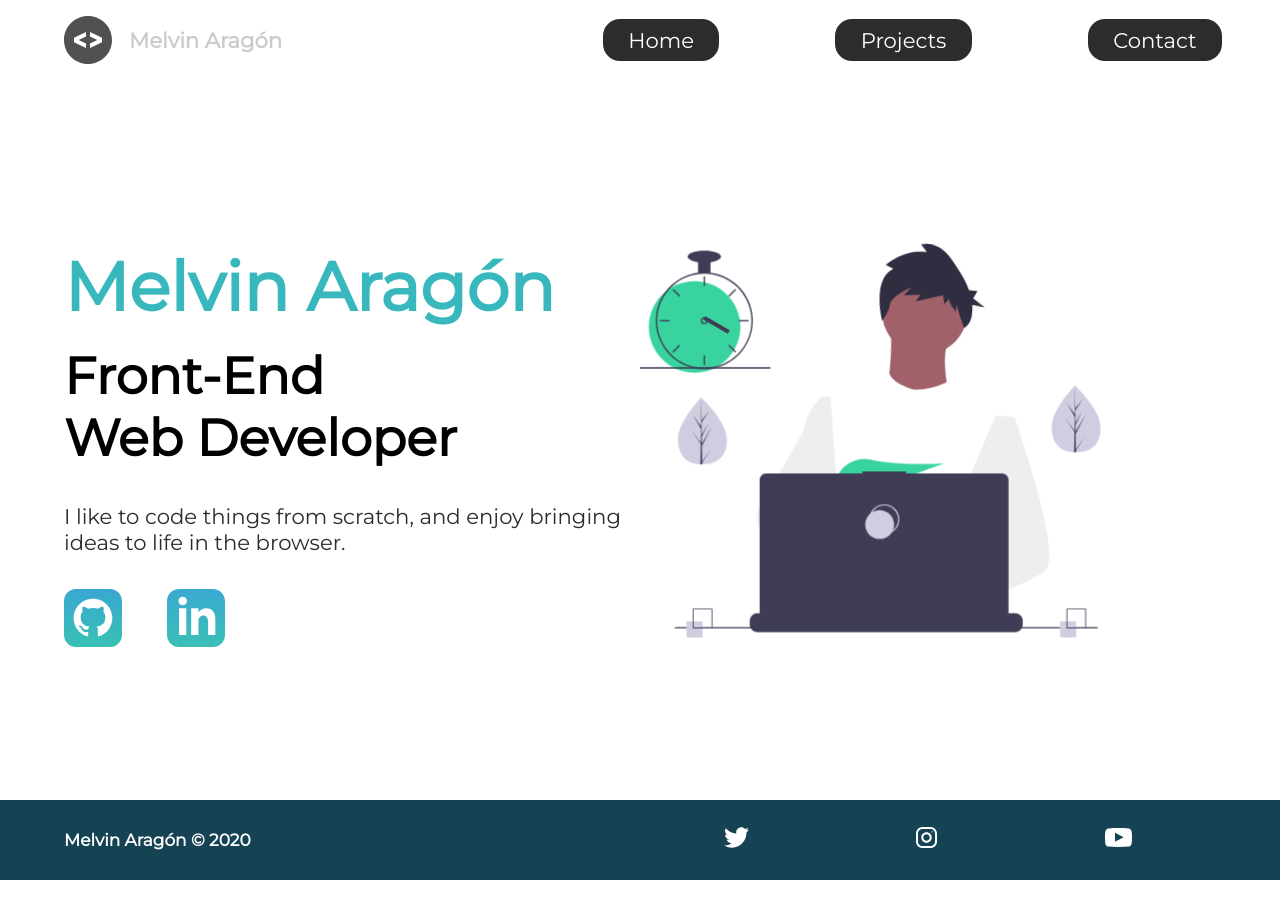
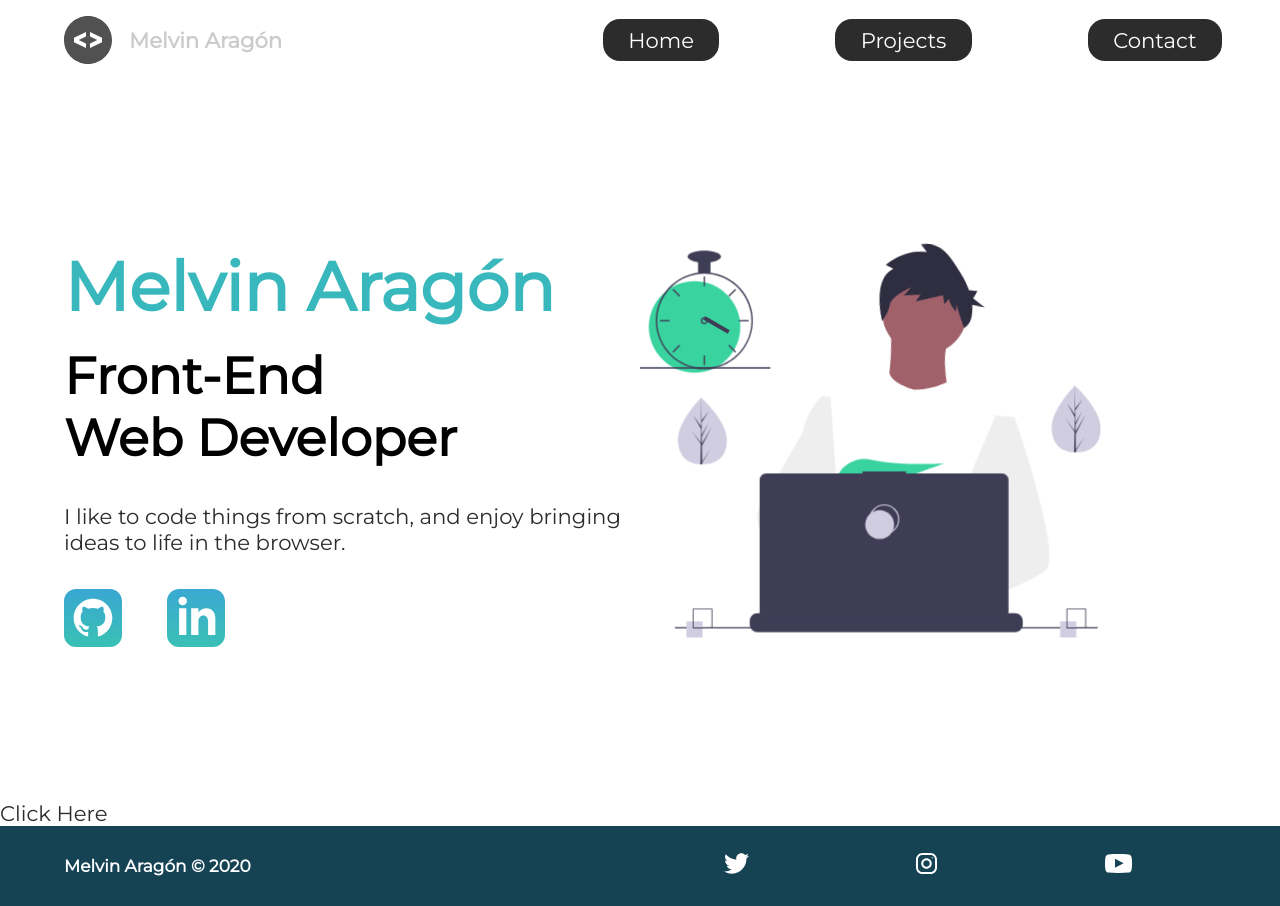
Before and after one commit to MelArgn/Portfolio, a plain HTML site: page index.html in a window 1280 px wide. Before the commit the page ends 880 px from the top, so only its background shows below. Drawn offline with Linux system fonts and the light colour scheme.

Commit message:
Update index.html

```diff
--- a/index.html
+++ b/index.html
@@ -250,6 +250,10 @@
     </div>
   </section>
 
+  <div class="test">
+    <a href="https://trusting-bose-5cee23.netlify.app/">Click Here</a>
+  </div>
+
   <footer>
     <h4>Melvin Aragón &copy; 2020</h4>
     <ul>
```
